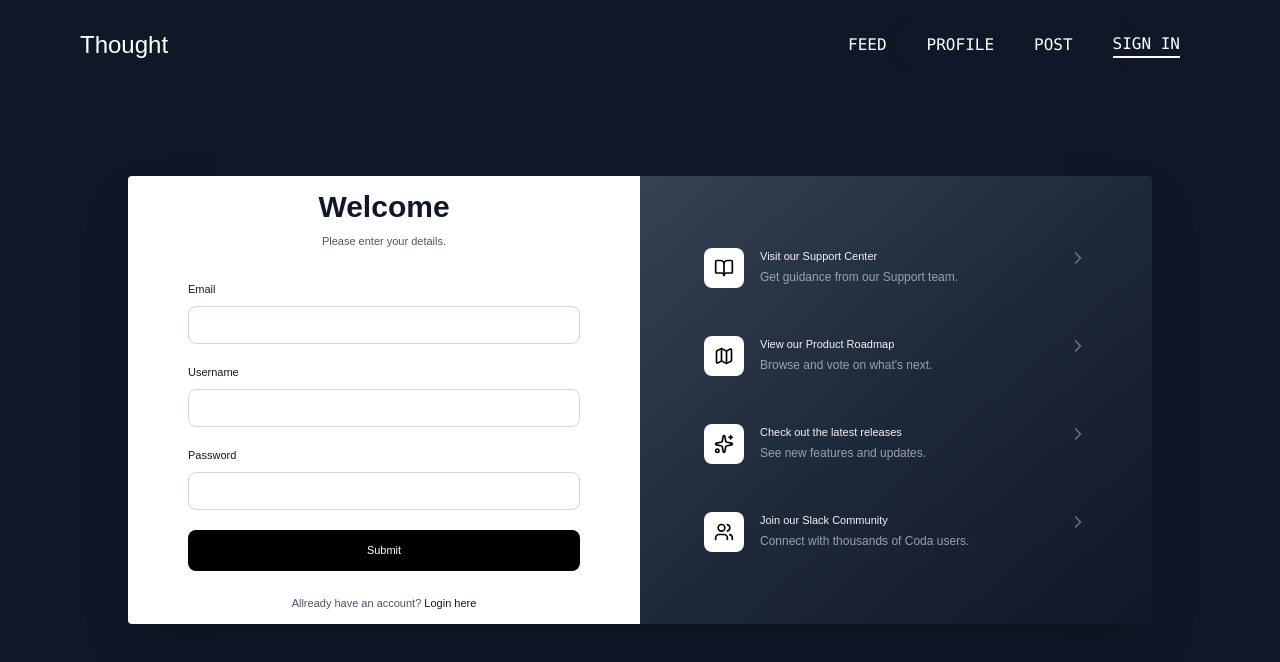
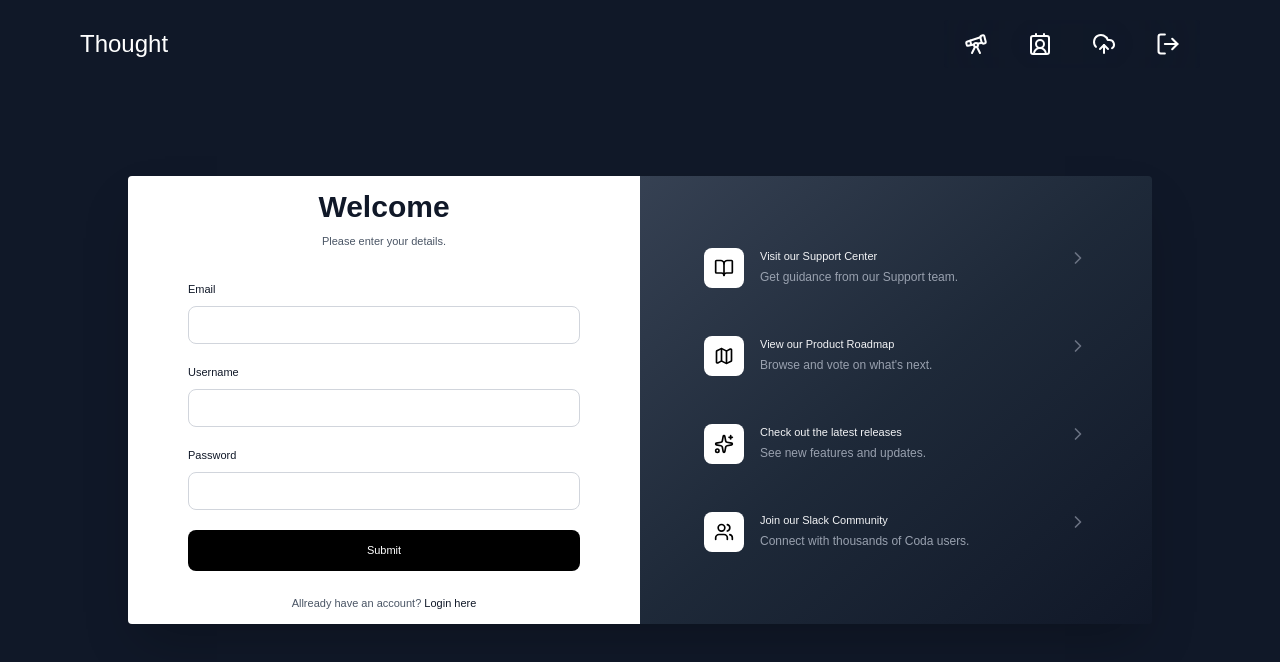
Before and after one commit to strictlyManish/Devconnect, a React (Vite) app in the folder client/: page /register in a window 1280 px wide. Shown: the top 662 px of the page. Built offline with nearby package versions, Linux system fonts and the light colour scheme; a web font is replaced by a local one.

Commit message:
adding tooltip in navigation bar

```diff
--- a/client/package.json
+++ b/client/package.json
@@ -19,6 +19,7 @@
     "react-hook-form": "^7.66.0",
     "react-hot-toast": "^2.6.0",
     "react-router-dom": "^7.9.6",
+    "react-tooltip": "^5.30.0",
     "tailwindcss": "^4.1.17"
   },
   "devDependencies": {
--- a/client/src/components/NavigationBar.jsx
+++ b/client/src/components/NavigationBar.jsx
@@ -1,29 +1,27 @@
-import React from 'react'
-import { NavLink } from 'react-router-dom'
-import { useEffect, useState } from "react";
-import axios from "../api/axios"
-import toast from 'react-hot-toast';
+import React, { useEffect, useState } from "react";
+import { NavLink } from "react-router-dom";
+import axios from "../api/axios";
+import toast from "react-hot-toast";
+import { BadgePlus, CloudUpload, ContactRound, LogIn, LogOut, Telescope } from "lucide-react";
+import { Tooltip } from "react-tooltip";
+import "react-tooltip/dist/react-tooltip.css";
 
-function NavigationBar() {
+export default function NavigationBar() {
   const [isLoggedIn, setIsLoggedIn] = useState(false);
-
 
   const logoutController = async () => {
     try {
-      const res = await axios.get("auth/logout")
-      toast.success('logout')
+      await axios.get("auth/logout");
+      toast.success("Logout Successful");
     } catch (error) {
-
+      toast.error("Logout Failed");
     }
-  }
+  };
 
   useEffect(() => {
-    const userCookie = document.cookie
-
-    if (userCookie) {
-      setIsLoggedIn(true)
+    if (document.cookie.includes("user")) {
+      setIsLoggedIn(true);
     }
-
   }, []);
 
   return (
@@ -31,29 +29,56 @@ function NavigationBar() {
       <div className="text-2xl">Thought</div>
 
       <div className="flex gap-10 items-center uppercase font-mono px-5 py-3 rounded backdrop-blur-3xl">
-        <NavLink to="/" className={(e) => (e.isActive ? "border-b-2 transition-all" : "")}>
-          Feed
+
+        {/* Home Icon */}
+        <NavLink to="/" className={(e) => (e.isActive ? "scale-105 transition-all" : "")}>
+          <Telescope
+            data-tooltip-id="navbar-tooltip"
+            data-tooltip-content="Go to Home"
+            data-tooltip-place="bottom"
+          />
         </NavLink>
 
-        <NavLink to="/profile" className={(e) => (e.isActive ? "border-b-2 transition-all" : "")}>
-          Profile
+        {/* Profile */}
+        <NavLink to="/profile" className={(e) => (e.isActive ? "scale-105 transition-all" : "")}>
+          <ContactRound
+            data-tooltip-id="navbar-tooltip"
+            data-tooltip-content="Your Profile"
+          />
         </NavLink>
 
-        <NavLink to="/post" className={(e) => (e.isActive ? "border-b-2 transition-all" : "")}>
-          Post
+        {/* Post */}
+        <NavLink to="/post" className={(e) => (e.isActive ? "scale-105 transition-all" : "")}>
+          <CloudUpload
+            data-tooltip-id="navbar-tooltip"
+            data-tooltip-content="Upload a Post"
+          />
         </NavLink>
 
+        {/* Login / Logout */}
         {isLoggedIn ? (
-          <button onClick={logoutController} className='bg-gray-700 px-2 py-2 rounded-3xl'>Logout</button>
+          <button
+            onClick={logoutController}
+            className="bg-gray-700 px-2 py-2 rounded-3xl"
+            data-tooltip-id="navbar-tooltip"
+            data-tooltip-content="Logout"
+          >
+            <LogIn />
+          </button>
         ) : (
-          <NavLink to="/register" className={(e) => (e.isActive ? "border-b-2 transition-all" : "")}>
-            Sign In
+          <NavLink
+            to="/register"
+            className={(e) => (e.isActive ? "scale-105 transition-all" : "")}
+            data-tooltip-id="navbar-tooltip"
+            data-tooltip-content="Sign In"
+          >
+            <LogOut />
           </NavLink>
         )}
+
       </div>
+
+      <Tooltip id="navbar-tooltip" />
     </div>
   );
 }
-
-
-export default NavigationBar
--- a/client/src/pages/Register.jsx
+++ b/client/src/pages/Register.jsx
@@ -66,7 +66,7 @@ function Register() {
   ];
 
   return (
-    <div className='flex justify-center items-center min-h-screen'>
+    <div className='flex justify-center items-center min-h-screen '>
       <div className="flex w-full max-w-5xl overflow-hidden rounded shadow-2xl h-[35vw]">
         {/* Left Side - White Login Form */}
         <div className="w-1/2 bg-white px-15 flex flex-col justify-between">
```
Also changed, not shown: 1 other file (tests, documents, lock files or other folders).
